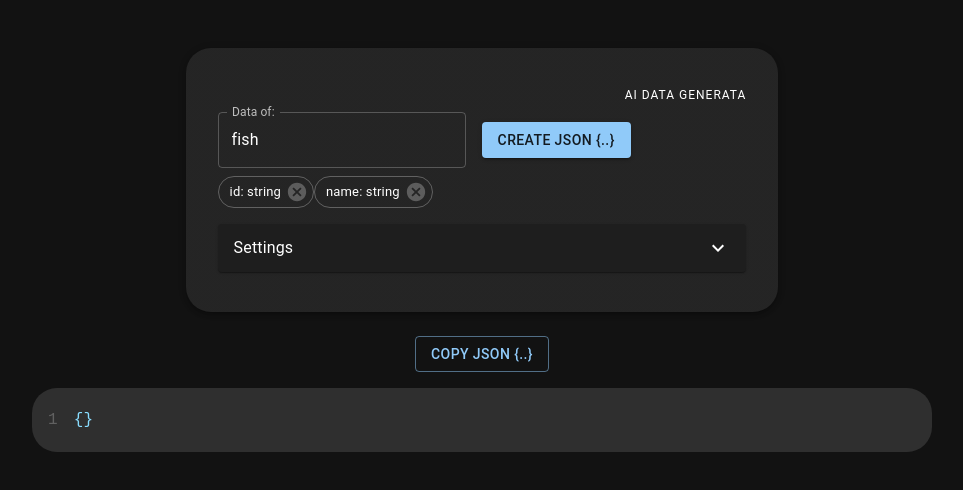
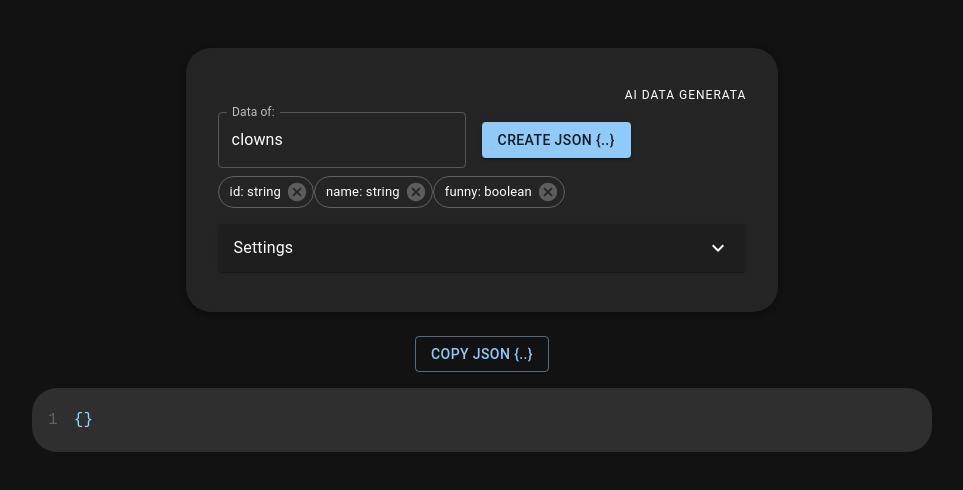
Before and after one commit to doemser/ai-data-generata, a Next.js app: page / in a window 1280 px wide. Shown: the top 490 px of the page, without its empty margins (158-1121 px from the left). Built offline with nearby package versions, Linux system fonts and the light colour scheme.

Commit message:
changed some defaults

```diff
--- a/src/components/DataConfigForm/index.js
+++ b/src/components/DataConfigForm/index.js
@@ -42,7 +42,7 @@ export default function DataConfigForm({
           <Slider
             marks
             step={1}
-            max={10}
+            max={20}
             aria-label="amountSlider"
             valueLabelDisplay="auto"
             value={dataAmount}
@@ -72,9 +72,6 @@ export default function DataConfigForm({
             <MenuItem value="string">String</MenuItem>
             <MenuItem value="number">Number</MenuItem>
             <MenuItem value="boolean">Boolean</MenuItem>
-            <MenuItem value="undefined">Undefined</MenuItem>
-            <MenuItem value="null">Null</MenuItem>
-            <MenuItem value="symbol">Symbol</MenuItem>
           </Select>
 
           <Button variant="contained" type="submit">
--- a/src/components/DataForm/index.js
+++ b/src/components/DataForm/index.js
@@ -34,7 +34,7 @@ export default function DataForm({ fetcher, interfaceChips, config }) {
               label="Data of:"
               name="persona"
               variant="outlined"
-              defaultValue="fish"
+              defaultValue="clowns"
             />
           </FormControl>
           <Button variant="contained" type="submit">
--- a/src/pages/index.js
+++ b/src/pages/index.js
@@ -17,6 +17,7 @@ export default function Home() {
   const [dataKeys, setDataKeys] = useState([
     { id: "asdSa", value: "id", type: "string" },
     { id: "oIhYa", value: "name", type: "string" },
+    { id: "tYaIh", value: "funny", type: "boolean" },
   ]);
 
   async function fetcher(data) {
```
